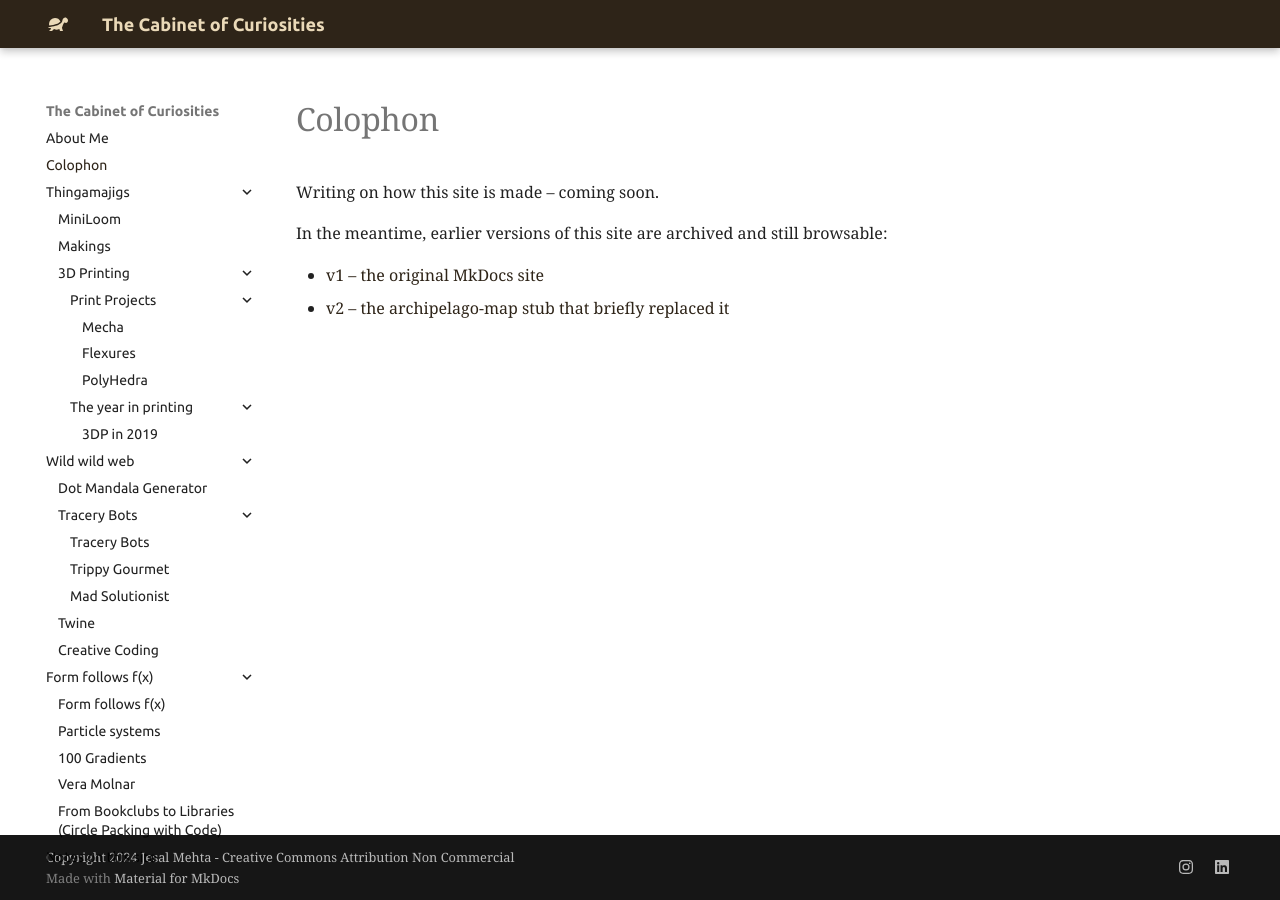
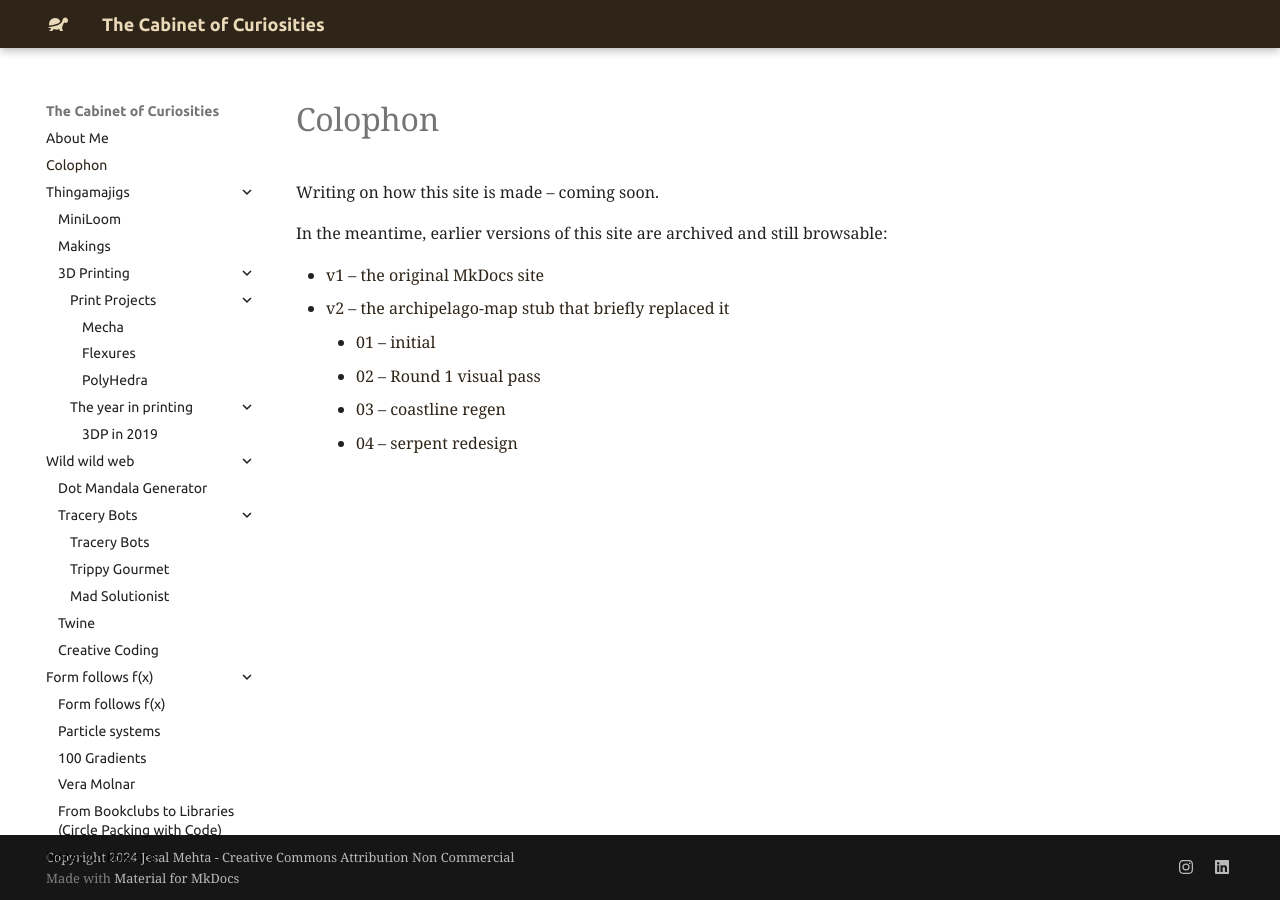
Before and after one commit to jesmehta/CabinetOfCuriosities, an MkDocs documentation site: the page built from docs/colophon.md, in a window 1280 px wide. Built offline with MkDocs 1.6.1 and Material for MkDocs 9.7.7, drawn with Linux system fonts in a browser that asks for light colours.

Commit message:
colophon: add the 4 missing v2-history substages
Direct follow-up: the colophon page only linked v1/v2, missing the
four intermediate visual states (01-initial through 04-serpent-
redesign) that v2-history/ already holds and the old archive lander
already linked. Same labels the lander used. Nested under the v2 link
-- verified the 4-space indent renders as a real nested <ul> under
MkDocs' Python-Markdown (not CommonMark's 2-space convention), and that
the archived-landing-pages/v2-history/ paths resolve against the
assembled output tree.

```diff
--- a/docs/colophon.md
+++ b/docs/colophon.md
@@ -6,3 +6,7 @@ In the meantime, earlier versions of this site are archived and still browsable:
 
 - [v1 -- the original MkDocs site](../archived-landing-pages/v1/)
 - [v2 -- the archipelago-map stub that briefly replaced it](../archived-landing-pages/v2/)
+    - [01 -- initial](../archived-landing-pages/v2-history/01-initial/)
+    - [02 -- Round 1 visual pass](../archived-landing-pages/v2-history/02-round1-visual-pass/)
+    - [03 -- coastline regen](../archived-landing-pages/v2-history/03-coastline-regen/)
+    - [04 -- serpent redesign](../archived-landing-pages/v2-history/04-serpent-redesign/)
```
